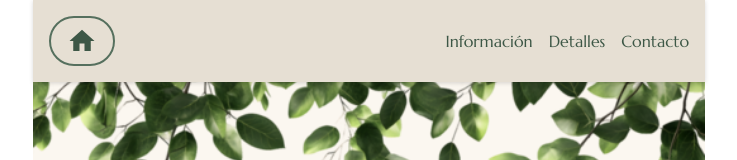
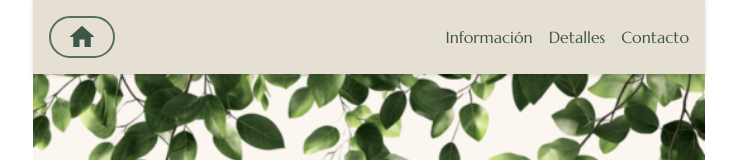
Before and after one commit to MtzAlfonso/dorian-s-party, a React (Vite) app: page / in a window 1280 px wide. Shown: the top 160 px of the page, without its empty margins (271-1008 px from the left). Built offline with nearby package versions, Linux system fonts and the light colour scheme; no server answers.

Commit message:
fix: :bug: adjust padding for About and Details sections; modify header button padding

```diff
--- a/src/components/About.tsx
+++ b/src/components/About.tsx
@@ -1,6 +1,6 @@
 export const About = () => {
   return (
-    <section className="py-20 px-6 text-center bg-dark text-light" id="about">
+    <section className="py-24 px-6 text-center bg-dark text-light" id="about">
       <h2 className="text-4xl font-bold">¡Hola!</h2>
       <p className="mt-6 text-lg text-light">
         Nos llena de alegría compartir contigo un momento tan especial: el
--- a/src/components/Details.tsx
+++ b/src/components/Details.tsx
@@ -6,7 +6,7 @@ import {
 
 export const Details = () => {
   return (
-    <section className="py-20 text-center px-4" id="event">
+    <section className="py-24 text-center px-4" id="event">
       <h2 className="text-3xl font-bold mb-4">Detalles de la misa</h2>
       <p className="font-extrabold flex justify-center items-center gap-2">
         <MdCalendarMonth className="text-xl" />
--- a/src/components/Header.tsx
+++ b/src/components/Header.tsx
@@ -21,7 +21,7 @@ export const Header = () => {
       <nav className="mx-auto flex justify-between items-center">
         <h1 className="text-xl font-bold">
           <Link to="/" className="hover:text-gold" onClick={scrollToTop}>
-            <div className="border-2 border-primary rounded-full py-2 px-4 flex gap-2 items-center">
+            <div className="border-2 border-primary rounded-full py-1 px-4 flex gap-2 items-center">
               <MdHome className="text-3xl inline" />
               {!isHome && <span className="text-sm">Más información</span>}
             </div>
```
